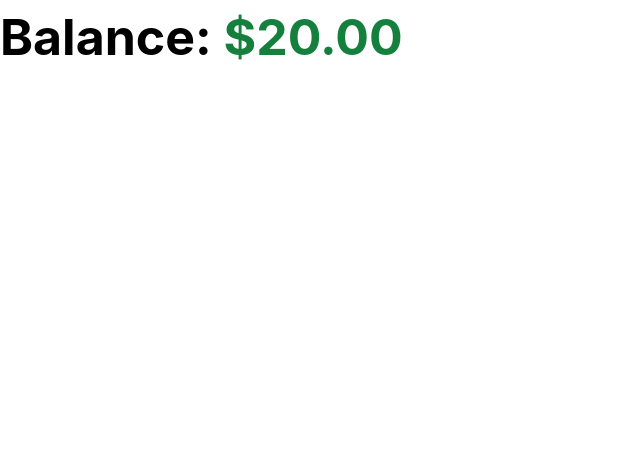
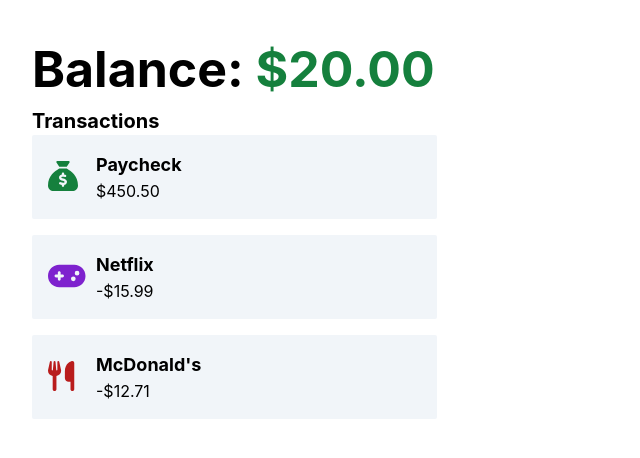
Before and after one commit to daniiltsioma/finance-tracker, a React (Create React App) app: page / in a window 1280 px wide. Shown: the top 458 px of the page, without its empty margins (0-640 px from the left). Built offline with nearby package versions, Linux system fonts and the light colour scheme.

Commit message:
list transactions

```diff
--- a/package.json
+++ b/package.json
@@ -3,6 +3,9 @@
   "version": "0.1.0",
   "private": true,
   "dependencies": {
+    "@fortawesome/fontawesome-svg-core": "^6.5.1",
+    "@fortawesome/free-solid-svg-icons": "^6.5.1",
+    "@fortawesome/react-fontawesome": "^0.2.0",
     "@tailwindcss/typography": "^0.5.10",
     "@testing-library/jest-dom": "^5.17.0",
     "@testing-library/react": "^13.4.0",
--- a/src/App.tsx
+++ b/src/App.tsx
@@ -1,16 +1,18 @@
 import { useState } from "react";
+import TransactionList from "./components/transactions/TransactionList";
 
 function App() {
-  const [balance, setBalance] = useState(20);
+  const [balance] = useState(20);
 
   return (
-    <div className="App">
+    <div className="App p-8">
       <div className="text-[50px] font-bold">
         Balance:{" "}
         <span className={balance > 0 ? "text-green-700" : "text-red-700"}>
           {balance < 0 && "-"}${Math.abs(balance).toFixed(2)}
         </span>
       </div>
+      <TransactionList />
     </div>
   );
 }
--- /dev/null
+++ b/src/components/transactions/Transaction.tsx
@@ -0,0 +1,55 @@
+import {
+  TransactionCategory,
+  TransactionData,
+  TransactionType,
+} from "./TransactionList";
+import { FontAwesomeIcon } from "@fortawesome/react-fontawesome";
+import {
+  faUtensils,
+  faGamepad,
+  faSackDollar,
+  faBus,
+} from "@fortawesome/free-solid-svg-icons";
+
+interface TransactionProps {
+  transaction: TransactionData;
+}
+
+const Transaction = ({ transaction }: TransactionProps) => {
+  return (
+    <div className="flex bg-slate-100 mb-4 p-4 items-center rounded-sm">
+      <div className="w-12">
+        {transaction.category === TransactionCategory.food && (
+          <FontAwesomeIcon
+            icon={faUtensils}
+            className="text-red-700 text-[30px]"
+          />
+        )}
+        {transaction.category === TransactionCategory.entertainment && (
+          <FontAwesomeIcon
+            icon={faGamepad}
+            className="text-purple-700 text-[30px]"
+          />
+        )}
+        {transaction.category === TransactionCategory.paycheck && (
+          <FontAwesomeIcon
+            icon={faSackDollar}
+            className="text-green-700 text-[30px]"
+          />
+        )}
+        {transaction.category === TransactionCategory.transportation && (
+          <FontAwesomeIcon icon={faBus} className="text-blue-700 text-[30px]" />
+        )}
+      </div>
+      <div>
+        <div className="text-lg font-bold">{transaction.title}</div>
+        <div>
+          {transaction.type === TransactionType.expense && "-"}$
+          {transaction.total.toFixed(2)}
+        </div>
+      </div>
+    </div>
+  );
+};
+
+export default Transaction;
--- /dev/null
+++ b/src/components/transactions/TransactionList.tsx
@@ -0,0 +1,64 @@
+import Transaction from "./Transaction";
+
+export interface TransactionData {
+  id: number;
+  title: string;
+  type: TransactionType;
+  category: TransactionCategory;
+  total: number;
+  date: number;
+}
+
+export enum TransactionType {
+  expense,
+  deposit,
+}
+
+export enum TransactionCategory {
+  paycheck,
+  entertainment,
+  food,
+  transportation,
+}
+
+const TransactionList = () => {
+  const transactions: TransactionData[] = [
+    {
+      id: 0,
+      title: "Paycheck",
+      type: TransactionType.deposit,
+      total: 450.5,
+      date: Date.now(),
+      category: TransactionCategory.paycheck,
+    },
+    {
+      id: 1,
+      title: "Netflix",
+      type: TransactionType.expense,
+      total: 15.99,
+      date: Date.now(),
+      category: TransactionCategory.entertainment,
+    },
+    {
+      id: 2,
+      title: "McDonald's",
+      type: TransactionType.expense,
+      total: 12.71,
+      date: Date.now(),
+      category: TransactionCategory.food,
+    },
+  ];
+
+  return (
+    <>
+      <h2 className="text-xl font-bold">Transactions</h2>
+      <div className="w-1/3">
+        {transactions.map((t) => (
+          <Transaction transaction={t} />
+        ))}
+      </div>
+    </>
+  );
+};
+
+export default TransactionList;
```
Also changed, not shown: 1 other file (tests, documents, lock files or other folders).
